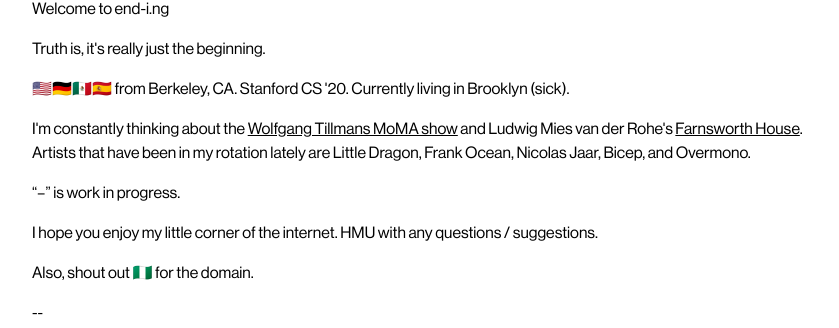
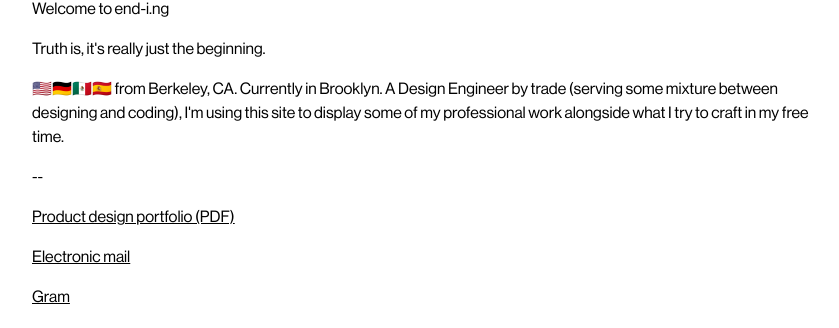
Before and after one commit to nicolaigb/ngbstudio, a Next.js app: page /about in a window 1280 px wide. Shown: the part 747-1075 px from the top of the page, without its empty margins (208-1047 px from the left). Built offline with nearby package versions, Linux system fonts and the light colour scheme.

Commit message:
Updated About text.

```diff
--- a/pages/about.tsx
+++ b/pages/about.tsx
@@ -17,22 +17,7 @@ const MePage = () => (
       <SText styleType="regular">
         <p>Welcome to end-i.ng</p>
         <p>Truth is, it&apos;s really just the beginning.</p>
-        <p>🇺🇸🇩🇪🇲🇽🇪🇸 from Berkeley, CA. Stanford CS &apos;20. Currently living in Brooklyn (sick).</p>
-        <p>
-          I&apos;m constantly thinking about the
-          {' '}
-          <ExternalLink href="https://www.moma.org/calendar/exhibitions/5440">Wolfgang Tillmans MoMA show</ExternalLink>
-          {' '}
-          and Ludwig Mies van der Rohe&apos;s
-          {' '}
-          <ExternalLink href="https://en.wikipedia.org/wiki/Farnsworth_House">Farnsworth House</ExternalLink>
-          . Artists that have been in my rotation lately are Little Dragon, Frank Ocean, Nicolas Jaar, Bicep, and Overmono.
-        </p>
-        <p>
-          &ldquo;–&rdquo; is work in progress.
-        </p>
-        <p>I hope you enjoy my little corner of the internet. HMU with any questions / suggestions.</p>
-        <p>Also, shout out 🇳🇬 for the domain.</p>
+        <p>🇺🇸🇩🇪🇲🇽🇪🇸 from Berkeley, CA. Currently in Brooklyn. A Design Engineer by trade (serving some mixture between designing and coding), I&apos;m using this site to display some of my professional work alongside what I try to craft in my free time.</p>
         <p>--</p>
         <p><ExternalLink href="https://ng-web.s3.amazonaws.com/nicolai-garcia_design-portfolio.pdf">Product design portfolio (PDF)</ExternalLink></p>
         <p><ExternalLink href="mailto:nicolaigarciastudios@gmail.com">Electronic mail</ExternalLink></p>
--- a/pages/ideas.tsx
+++ b/pages/ideas.tsx
@@ -10,7 +10,7 @@ const IdeasPage = () => (
       <Text className="subheader" styleType="subheader">Ideas</Text>
       <Text styleType="regular">
         <p>
-          Due to the highly mercurial nature of the world wibe web, nothing you see here is ever permanent. To that end, I&aposve linked to the Figma file behind this site. Feel free to browse through and preview what I&aposm working on. If you&aposre up for it, leave me a comment with an idea you have or something you want fixed.
+          Due to the highly mercurial nature of the world wibe web, nothing you see here is ever permanent. To that end, I&apos;ve linked to the Figma file behind this site. Feel free to browse through and preview what I&apos;m working on. If you&apos;re up for it, leave me a comment with an idea you have or something you want fixed.
         </p>
         <p>
           The Github repo for end-i.ng is
```
